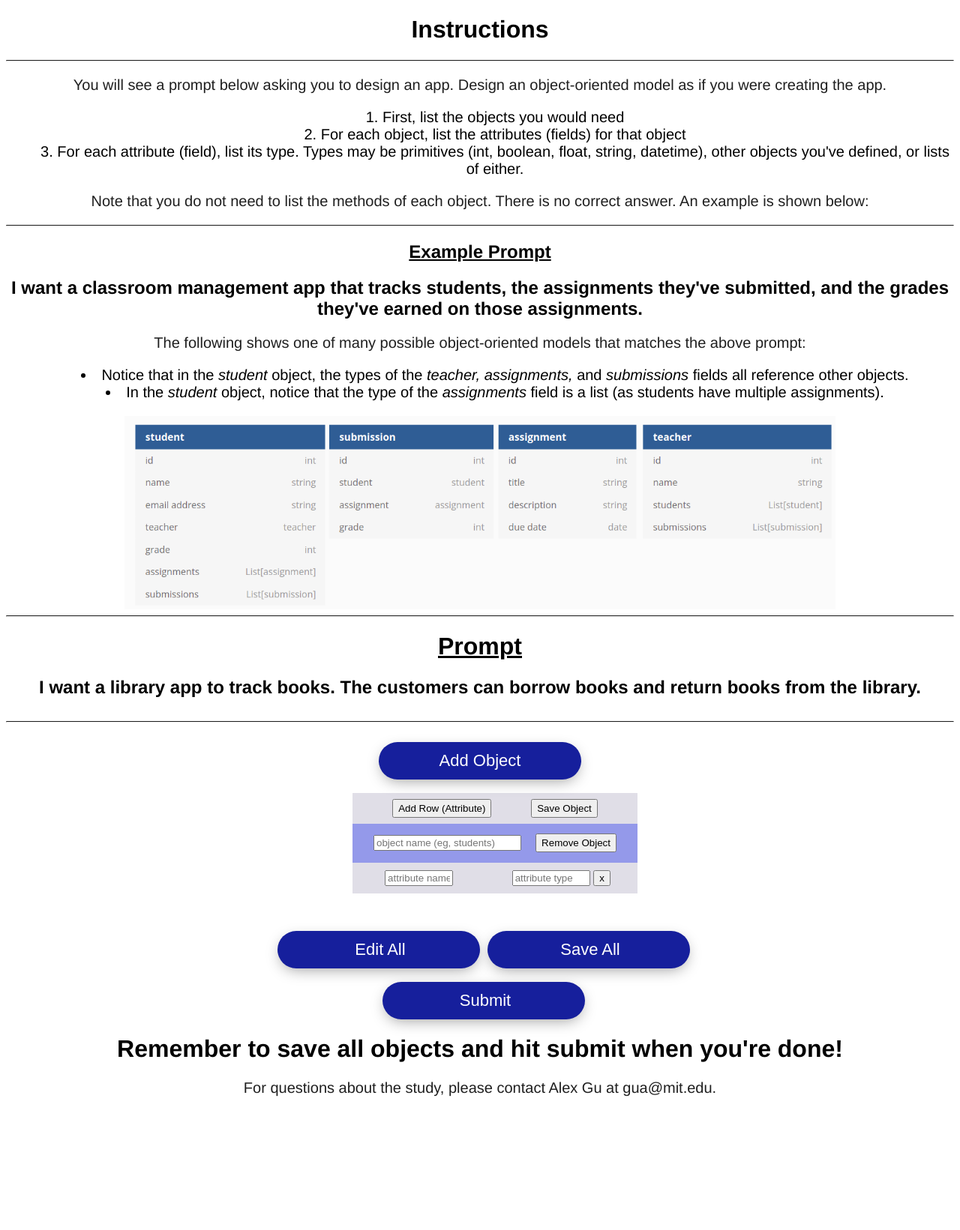
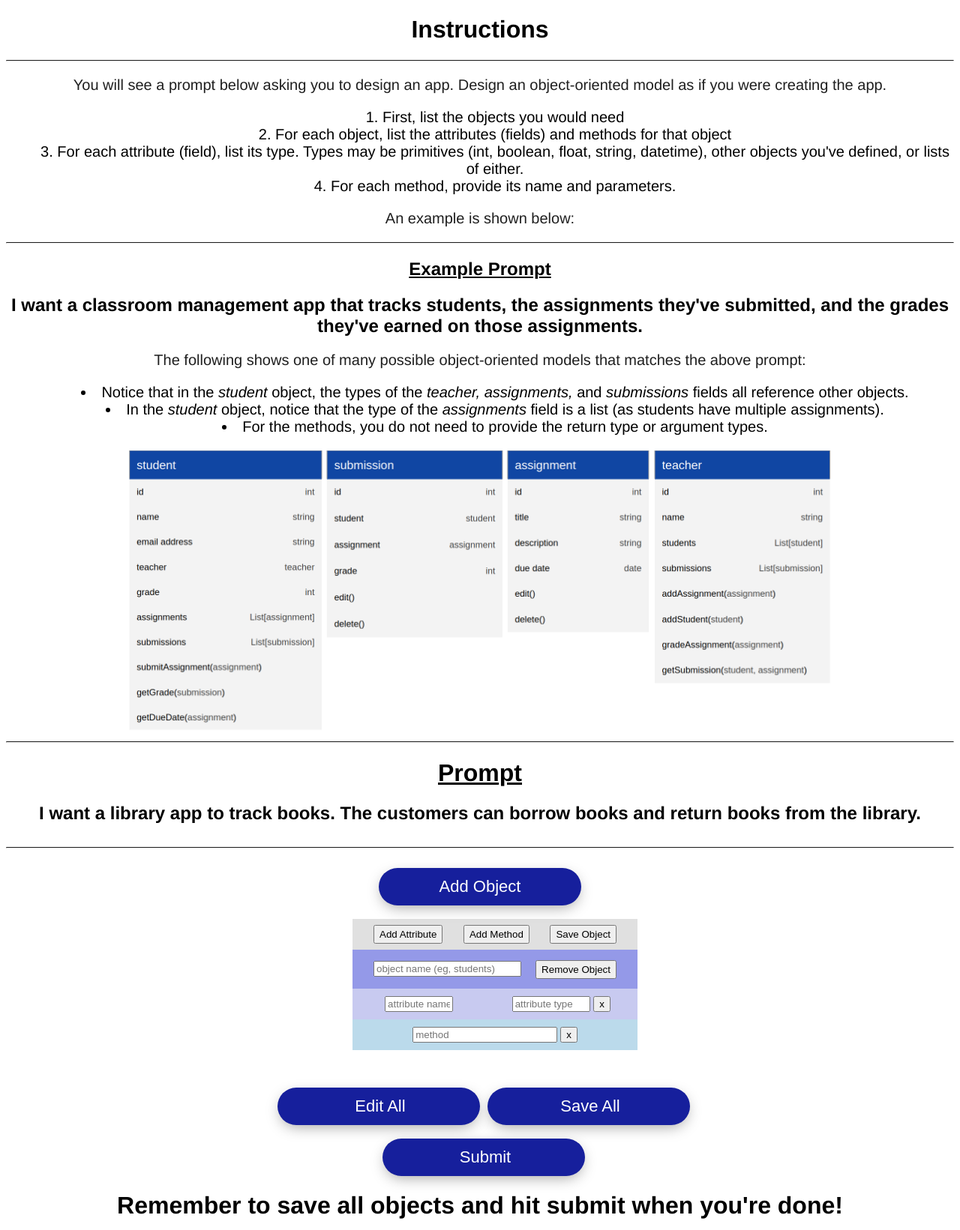
Before and after one commit to minimario/code-skeleton-ui, a PHP site: page / in a window 1280 px wide. Shown: the top 1641 px of the page at 75% size. Before the commit the page ends 1463 px from the top, so only its background shows below. Run offline with PHP 8.4, Linux system fonts and the light colour scheme.

Commit message:
added method input field

```diff
--- a/index.html
+++ b/index.html
@@ -22,10 +22,11 @@
                 <p> You will see a prompt below asking you to design an app. Design an object-oriented model as if you were creating the app. </p>
                 <ol>
                     <li> First, list the objects you would need </li>
-                    <li> For each object, list the attributes (fields) for that object </li>
+                    <li> For each object, list the attributes (fields) and methods for that object </li>
                     <li> For each attribute (field), list its type. Types may be primitives (int, boolean, float, string, datetime), other objects you've defined, or lists of either. </li>
+                    <li> For each method, provide its name and parameters. </li>
                 </ol>
-                <p> Note that you do not need to list the methods of each object. There is no correct answer. An example is shown below:</p>
+                <p> An example is shown below:</p>
             </div>
 
             <hr />
@@ -38,10 +39,11 @@
                 <ul>
                     <li> Notice that in the <i>student</i> object, the types of the <i>teacher, assignments, </i> and <i> submissions </i> fields all reference other objects. </li>
                     <li> In the <i> student </i> object, notice that the type of the <i>assignments</i> field is a list (as students have multiple assignments). </li>
+                    <li> For the methods, you do not need to provide the return type or argument types.</li>
                 </ul>
               </div>
               <div class="ExampleInfoImage">
-                  <img src="sample.png" alt="classroom management app schema" style="width:75%">
+                  <img src="sample_tables.png" alt="classroom management app schema" style="width:75%">
             </div>
         </div>
 
@@ -61,7 +63,8 @@
         <div class="table-container">
         <div v-for="(table, tableIndex) in items" class="center">
             <div class="headerbuttondiv">
-                <button v-if="table.edit" v-on:click="addField(tableIndex)" class="headerbuttons">Add Row (Attribute)</button>
+                <button v-if="table.edit" v-on:click="addField(tableIndex)" class="headerbuttons">Add Attribute</button>
+                <button v-if="table.edit" v-on:click="addMethod(tableIndex)" class="headerbuttons">Add Method</button>
                 <button v-if="!table.edit" v-on:click="editTable(tableIndex)" class="headerbuttons">Edit Object</button>
                 <button v-if="table.edit" v-on:click="saveTable(tableIndex)" class="headerbuttons">Save Object</button>
             </div>
@@ -80,7 +83,7 @@
                     </th>
                 </tr>
 
-                <tr v-for="(field, fieldIndex) in table.fields">
+                <tr v-for="(field, fieldIndex) in table.fields" class="fieldRow">
                     <td v-if=table.edit>
                         <input type="text" v-model="field.fieldName" placeholder="attribute name"> </input>
                     </td>
@@ -94,6 +97,16 @@
                     </td>
                     <td v-else style="text-align:right" class="fieldtext">
                         {{ field.fieldType}}
+                    </td>
+                </tr>
+
+                <tr v-for="(method, methodIndex) in table.methods" class="methodRow">
+                    <td v-if=table.edit colspan=2>
+                        <input type="text" v-model="method.methodName" placeholder="method">
+                        <button v-on:click="deleteMethod(tableIndex, methodIndex)" class="tablebuttons">x</button>
+                    </td>
+                    <td v-else class="fieldtext" colspan=2 style="text-align: left;">
+                        {{ method.methodName }}
                     </td>
                 </tr>
             </table>
--- a/main.js
+++ b/main.js
@@ -37,6 +37,14 @@ var app = new Vue({
         deleteField(index, fieldIndex) {
             this.items[index].fields.splice(fieldIndex, 1);
         },
+        addMethod(index) {
+            this.items[index].methods.push({
+                methodName: "",
+            });
+        },
+        deleteMethod(index, methodIndex) {
+            this.items[index].methods.splice(methodIndex, 1);
+        },
         addTable() {
             this.submitted = false;
             this.items.push({
@@ -44,6 +52,9 @@ var app = new Vue({
                 fields: [{
                     fieldName: "",
                     fieldType: "",
+                }],
+                methods: [{
+                    methodName: "",
                 }],
                 edit: true,
             });
--- a/style.css
+++ b/style.css
@@ -183,7 +183,7 @@ input {
   /* margin-left: auto; */
   /* margin-right: auto; */
   width: 30%;
-  background-color: #e0dee7;
+  background-color: #e0e0e0;
   margin-left: 40px;
   margin-bottom: 50px;
 }
@@ -205,3 +205,11 @@ input {
   padding-right: 20px;
 
 }
+
+.methodRow td {
+    background-color: hsla(202, 71%, 81%, 0.699);
+}
+
+.fieldRow td {
+    background-color: hsla(237, 80%, 86%, 0.699);
+}
```
Also changed, not shown: sample_tables.png (added).
